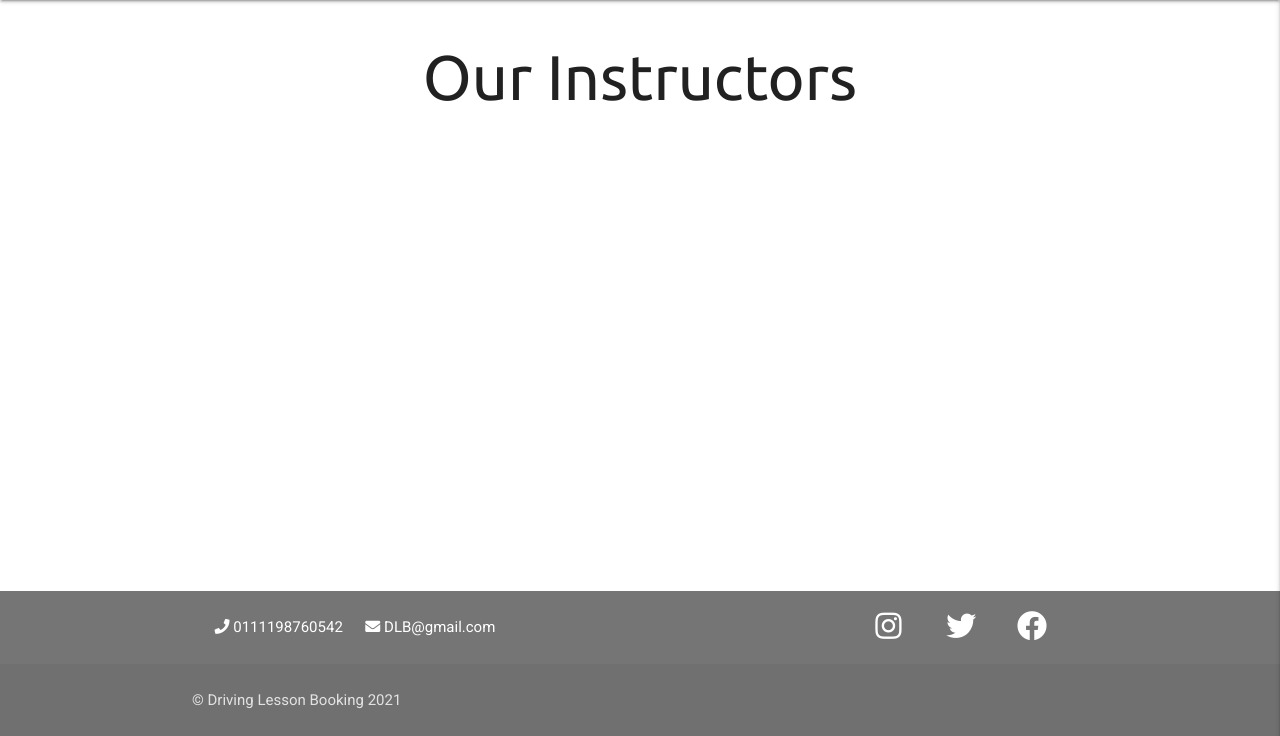
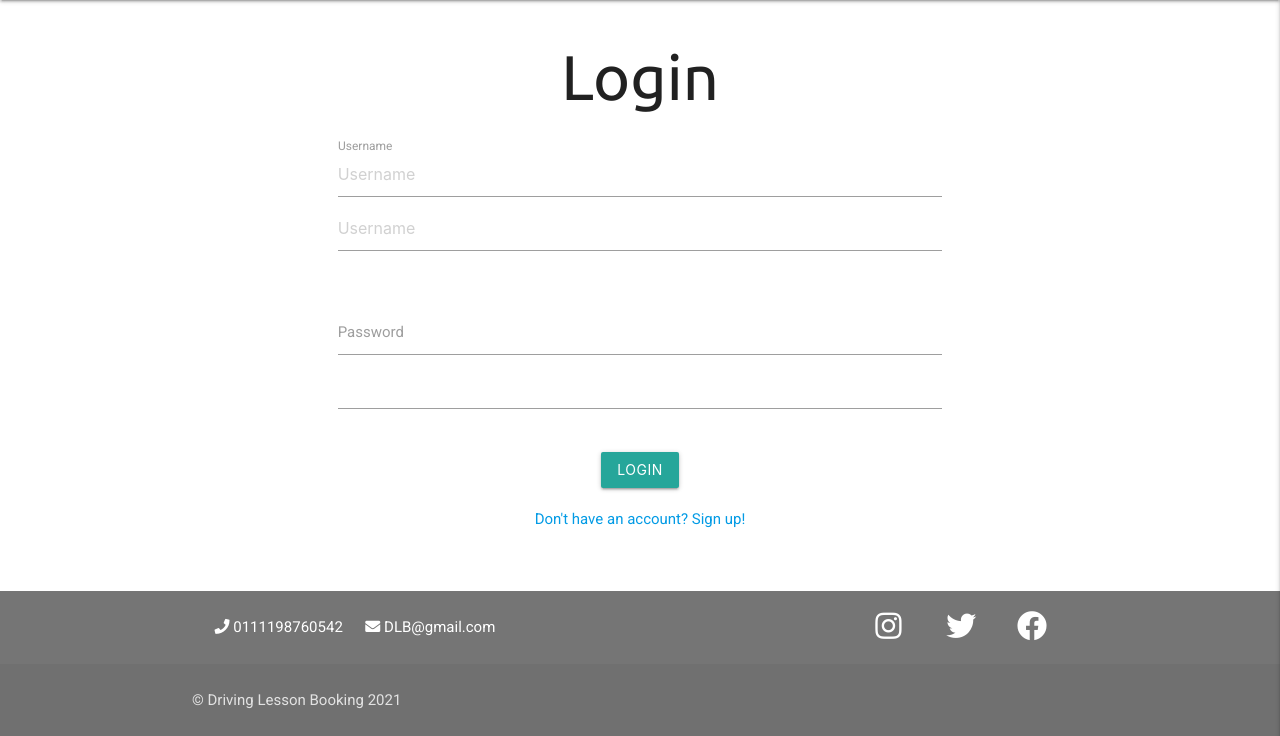
Before and after one commit to JamieS56/Milestone-Project-3, a Flask app: page /login in a window 1280 px wide. Shown: the part 64-800 px from the top of the page. Run offline with Flask 2, Linux system fonts and the light colour scheme; some libraries are stand-ins or nearby versions.

Commit message:
added the login page back in as i had accidently overwritten it with the instructors page.

```diff
--- a/templates/login.html
+++ b/templates/login.html
@@ -1,20 +1,27 @@
-{% extends 'base.html' %} {% block content %}
-<div class="centre-align">
-    <h1 class="center-align">Our Instructors</h1>
-
-    {% for instructor in instructors %}
-    <div class="row center-align">
-        <div class="col s12 center-align">
-            <div class="card blue-grey darken-1">
-                <div class="card-content white-text">
-                    <span class="card-title">{{ instructor.first_name }} {{ instructor.last_name }}</span>
-                    <p>email: {{ instructor.email }}</p>
-                    <p>phone: {{ instructor.phone_number }}</p>
-                </div>
-            </div>
+{% extends 'base.html' %}
+{% block content %}
+<h1 class="center-align">Login</h1>
+<div class="container center-align ">
+  <div class="row center-align">
+    <form class="col s12" method="POST" action="{{ url_for('login') }}">
+      <div class="row">
+        <div class="input-field col s12">
+          <input placeholder="Username" id="username" name='username' type="text" class="validate">
+          <input placeholder="Username" id="username" name='username' type="text" class="validate" required>
+          <label for="username">Username</label>
         </div>
-    </div>
-
-    {% endfor %}
+      </div>
+      <div class="row">
+        <div class="input-field col s12">
+          <input id="password" type="password" name='password' class="validate">
+          <input id="password" type="password" name='password' class="validate" required>
+          <label for="password">Password</label>
+        </div>
+      </div>
+      <button class="btn waves-effect waves-light" type="submit" name="action">Login
+      </button>
+    </form>
+  </div>
+  <a href='{{ url_for("register") }}'>Don't have an account? Sign up!</a>
 </div>
 {% endblock %}
```
